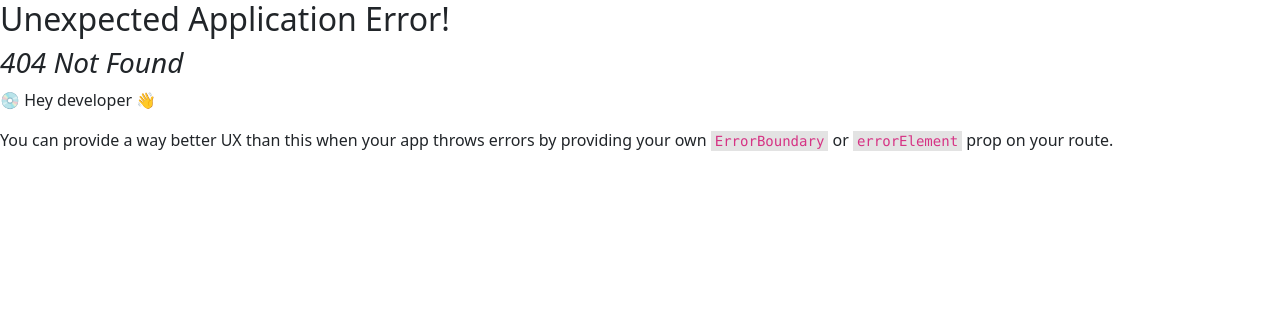
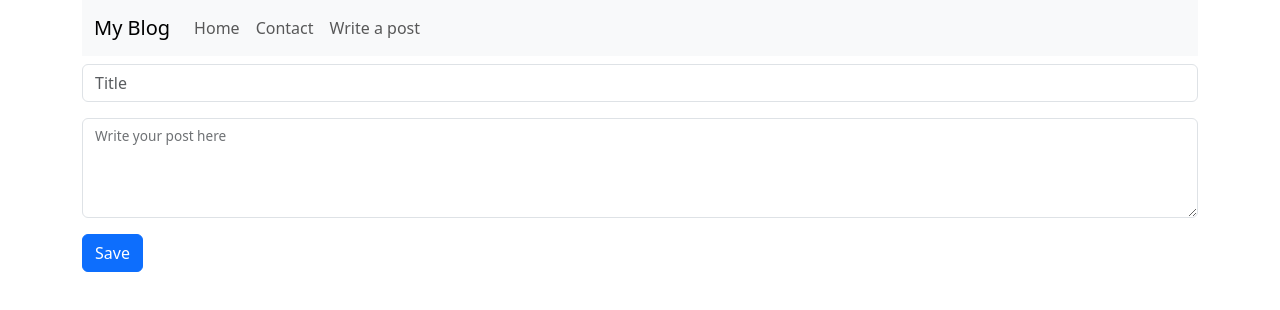
Before and after one commit to iamdtang/tac-404-fall-2025-client-side-routing, a React (Create React App) app: page /write in a window 1280 px wide. Before the commit this address had no page. Shown: the top 310 px of the page. Built offline with nearby package versions, Linux system fonts and the light colour scheme.

Commit message:
Creating a post HTML starter: https://gist.github.com/iamdtang/e69e0744b6d44505d9cad0dbef8fa1ff

```diff
--- /dev/null
+++ b/src/CreatePostPage.jsx
@@ -0,0 +1,60 @@
+import { useState } from "react";
+import { useNavigate } from "react-router-dom";
+
+export default function CreatePostPage() {
+  const [title, setTitle] = useState("");
+  const [body, setBody] = useState("");
+
+  const navigate = useNavigate();
+
+  return (
+    <form
+      method="post"
+      onSubmit={(event) => {
+        event.preventDefault();
+
+        fetch(`/posts`, {
+          method: "POST",
+          body: JSON.stringify({
+            title,
+            body,
+            userId: "1",
+          }),
+          headers: {
+            "Content-type": "application/json",
+          },
+        }).then(() => {
+          navigate("/");
+        });
+      }}
+    >
+      <div className="mb-3">
+        <input
+          className="form-control"
+          type="text"
+          name="title"
+          placeholder="Title"
+          value={title}
+          onChange={(event) => {
+            setTitle(event.target.value);
+          }}
+        />
+      </div>
+      <div className="form-floating mb-3">
+        <textarea
+          className="form-control"
+          id="body"
+          style={{ height: "100px" }}
+          value={body}
+          onChange={(event) => {
+            setBody(event.target.value);
+          }}
+        />
+        <label htmlFor="body">Write your post here</label>
+      </div>
+      <button type="submit" className="btn btn-primary">
+        Save
+      </button>
+    </form>
+  );
+}
--- a/src/Navigation.jsx
+++ b/src/Navigation.jsx
@@ -19,6 +19,11 @@ export default function Navigation() {
                 Contact
               </Link>
             </li>
+            <li className="nav-item">
+              <Link to="/write" className="nav-link">
+                Write a post
+              </Link>
+            </li>
           </ul>
         </div>
       </div>
--- a/src/index.js
+++ b/src/index.js
@@ -8,6 +8,7 @@ import PostDetailsPage from "./PostDetailsPage";
 
 import "bootstrap/dist/css/bootstrap.css";
 import Root from "./Root";
+import CreatePostPage from "./CreatePostPage";
 
 const router = createBrowserRouter([
   {
@@ -37,6 +38,10 @@ const router = createBrowserRouter([
         },
         element: <PostDetailsPage />,
       },
+      {
+        path: "/write",
+        element: <CreatePostPage />,
+      },
     ],
   },
 ]);
```
